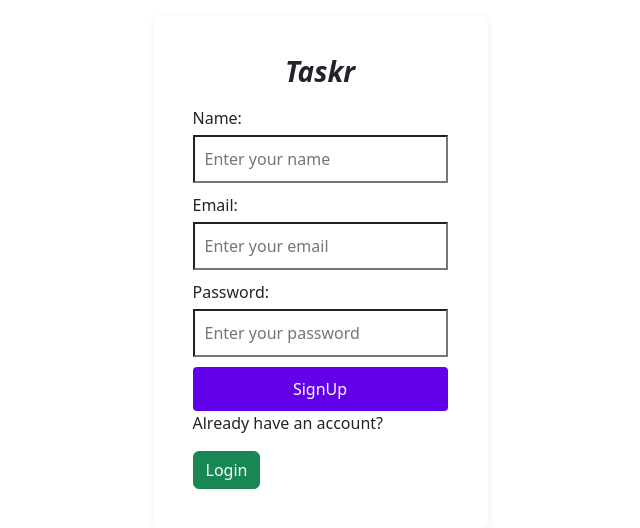
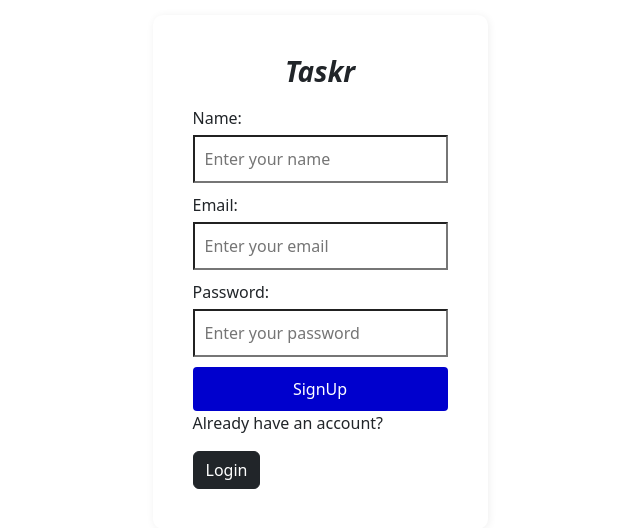
Before and after one commit to festusasiyanbi/taskr, a React (Vite) app in the folder frontend/: page /signup in a window 1280 px wide. Shown: the part 128-656 px from the top of the page, without its empty margins (320-960 px from the left). Built offline with nearby package versions, Linux system fonts and the light colour scheme.

Commit message:
Modified the signup page

```diff
--- a/frontend/src/auth/Signup.jsx
+++ b/frontend/src/auth/Signup.jsx
@@ -25,12 +25,12 @@ const Signup = () => {
             autocomplete='off'
             placeholder='Enter your password'
             />
-            <button type="submit"  color='purple'>SignUp</button>
+            <button type="submit"  >SignUp</button>
         </div>
       </form>
       <div className='login'>
         <p>Already have an account? </p>
-        <Link to ="/login" type="submit" class="btn btn-success">Login</Link>
+        <Link to ="/login" type="submit" class="btn btn-dark">Login</Link>
       </div>
     </div>
 
--- a/frontend/src/styles/signup.css
+++ b/frontend/src/styles/signup.css
@@ -35,4 +35,5 @@
 
   .inputs button{
     margin-top: 10px;
+    background-color: mediumblue;
   }
```
